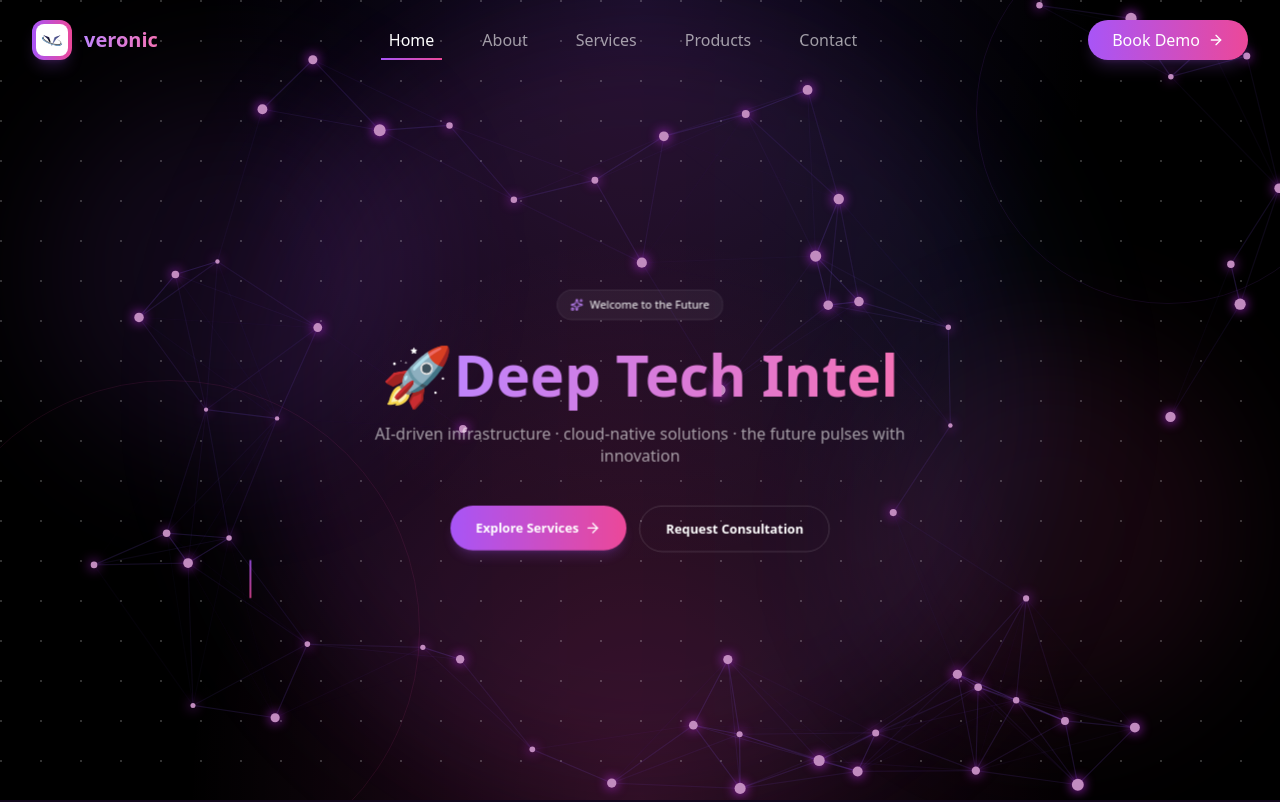
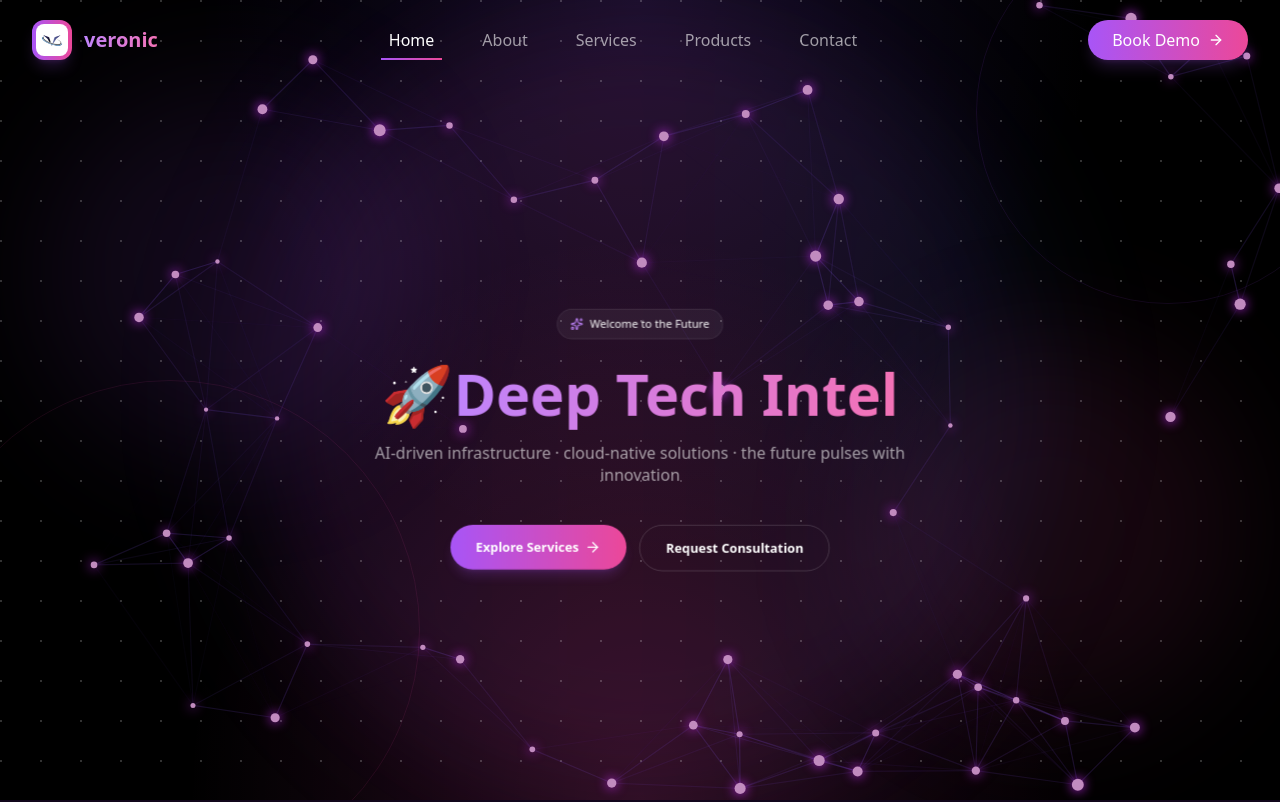
Before and after one commit to veronicinfotech-glitch/Veronic, a React (Create React App) app in the folder my-app/: page / in a window 1280 px wide. Shown: the top 802 px of the page. Built offline with nearby package versions, Linux system fonts and the light colour scheme.

Commit message:
your message

```diff
--- a/my-app/src/components/Home.js
+++ b/my-app/src/components/Home.js
@@ -717,16 +717,16 @@ function Home() {
             initial={{ opacity: 0 }}
             animate={{ opacity: 1 }}
             transition={{ delay: 1 }}
-            // className="hidden sm:block cursor-pointer absolute bottom-10 left-1/2 transform -translate-x-1/2"
+         //   className="hidden sm:block cursor-pointer absolute bottom-10 left-1/2 transform -translate-x-1/2"
             onClick={() => scrollToSection(aboutRef, 'about')}
           >
             <motion.div
               animate={{ y: [0, 10, 0] }}
               transition={{ duration: 2, repeat: Infinity }}
-              // className="flex flex-col items-center"
+              className="flex flex-col items-center"
             >
               {/* <span className="text-xs text-white/40 mb-2">Scroll</span> */}
-              <div className="w-0.5 h-12 bg-gradient-to-b from-purple-500 to-pink-500 rounded-full" />
+              {/* <div className="w-0.5 h-12 bg-gradient-to-b from-purple-500 to-pink-500 rounded-full" /> */}
             </motion.div>
           </motion.div>
         </motion.div>
```
